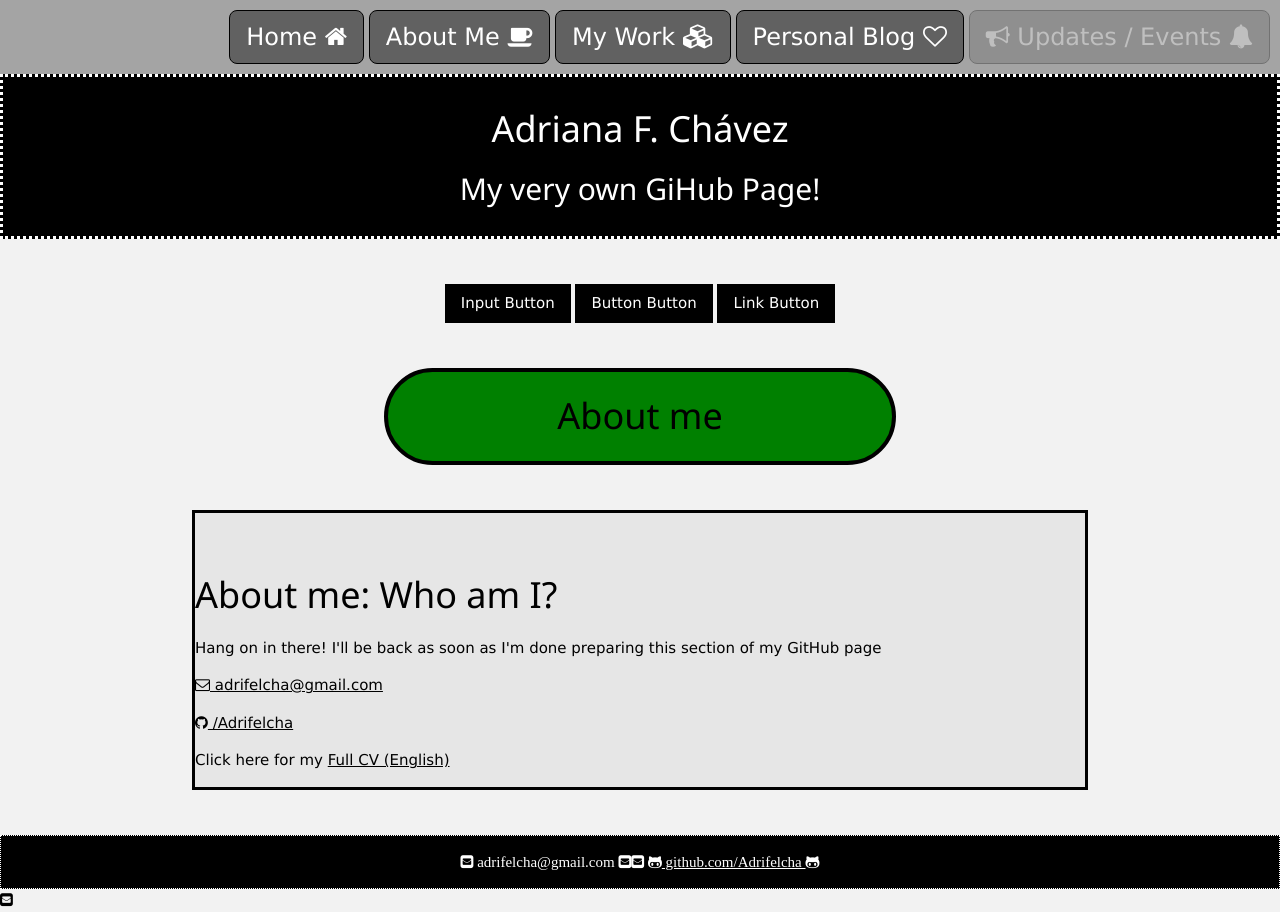
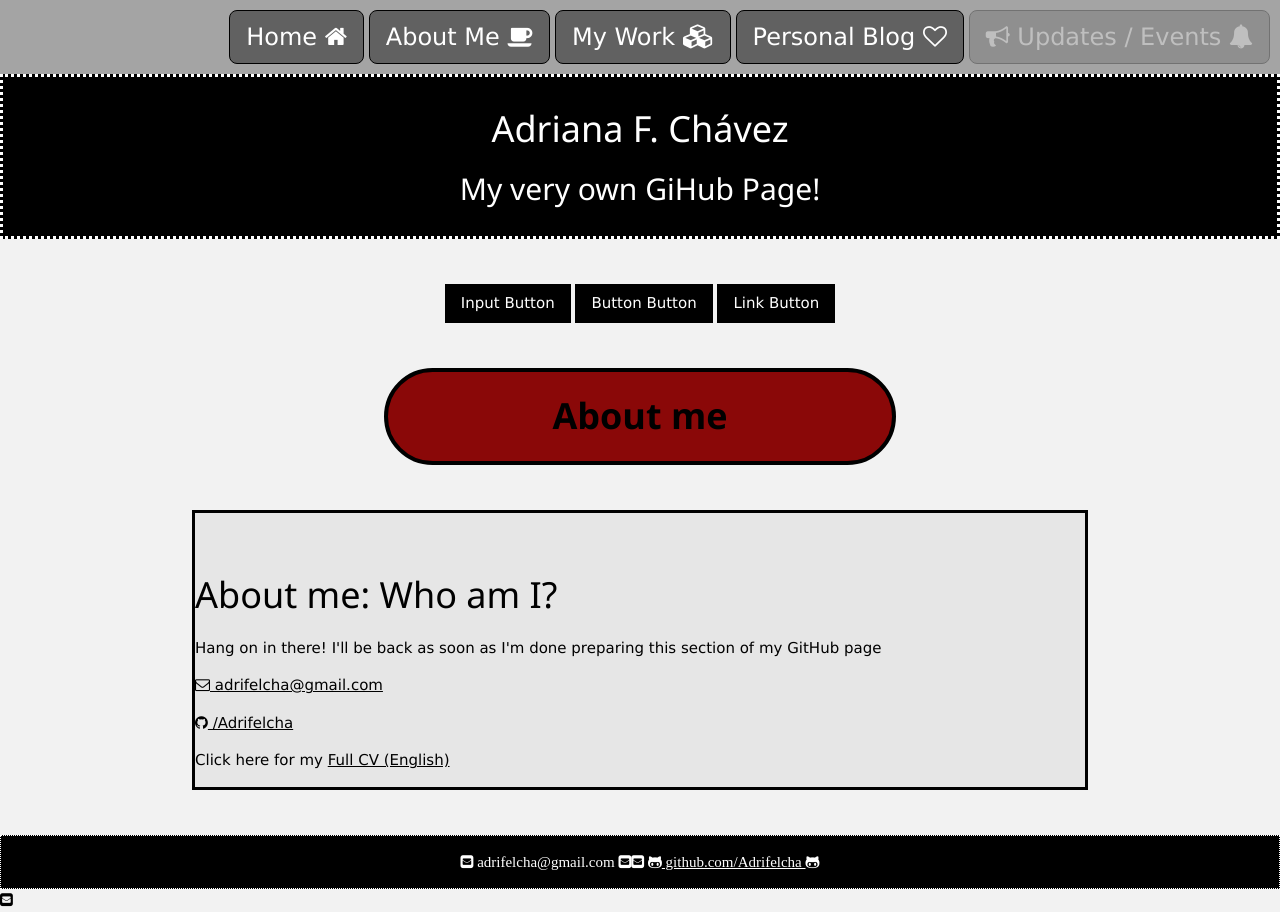
Before and after one commit to Adrifelcha/Adrifelcha-github.io, a Jekyll site: the page built from about/index.html, in a window 1280 px wide. Built offline with Jekyll 4.4.1, drawn with Linux system fonts in a browser that asks for light colours.

Commit message:
Update index.html

```diff
--- a/about/index.html
+++ b/about/index.html
@@ -13,8 +13,8 @@
 	<br><br>
 
 
-	<header class=style2 style="background-color: green;">
-      		<h1 class="project-name">{{ page.title }}</h1>
+	<header class=style2 style="background-color: #8A0808;">
+		<h1 class="project-name"><b>{{ page.title }}</b></h1>
     	</header>
 
 		<br><br>
```
